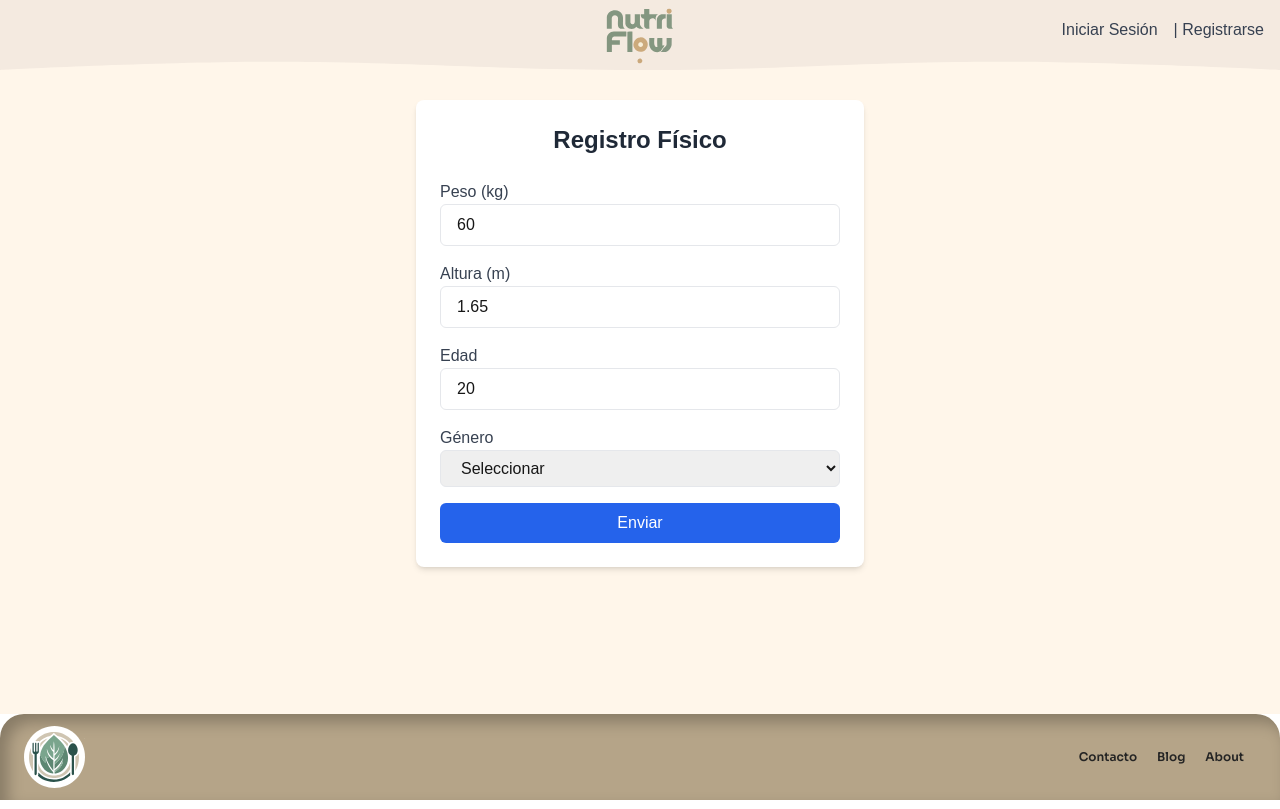
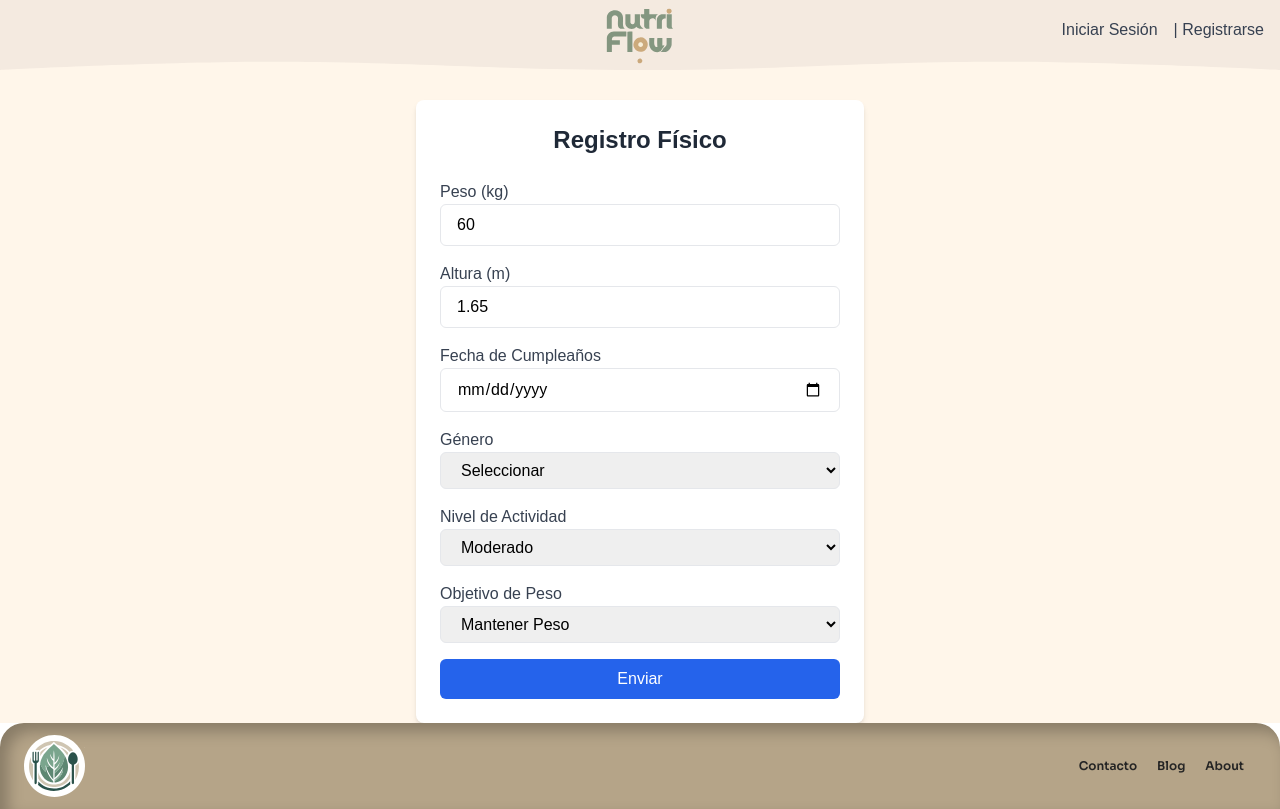
Before and after one commit to nutriflowhenry/nutri-flow-frontend, a Next.js app: page /physical-form in a window 1280 px wide. Built offline with nearby package versions, Linux system fonts and the light colour scheme; no server answers.

Commit message:
2 campos nuevos, modulo validaciones,  actualizacion del type

```diff
--- /dev/null
+++ b/src/helpers/validationSchemas.ts
@@ -0,0 +1,49 @@
+// src/validations/validationSchemas.ts
+import * as Yup from 'yup';
+
+export const physicalFormValidationSchema = Yup.object().shape({
+    weight: Yup.number()
+        .typeError('El peso debe ser un número')
+        .required('El peso es obligatorio')
+        .min(30, 'El peso debe ser mayor o igual a 30kg')
+        .max(300, 'El peso debe ser menor o igual a 300kg'),
+
+    height: Yup.number()
+        .typeError('La altura debe ser un número')
+        .required('La altura es obligatoria')
+        .min(0.50, 'La altura debe ser mayor o igual a 0.50m')
+        .max(2.50, 'La altura debe ser menor o igual a 2.50m'),
+
+    birthdate: Yup.date()
+        .typeError('La fecha de cumpleaños debe ser una fecha válida')
+        .required('La fecha de cumpleaños es obligatoria')
+        .test('is-valid-date', 'Fecha de cumpleaños no válida', (value) => {
+            if (!value) return false;
+            return !isNaN(new Date(value).getTime());
+        })
+        .test('is-old-enough', 'Debes tener al menos 12 años', (value) => {
+            if (!value) return false;
+            const birthDate = new Date(value);
+            const today = new Date();
+            const age = today.getFullYear() - birthDate.getFullYear();
+            return age >= 12;
+        })
+        .test('is-not-too-old', 'No puedes tener más de 100 años', (value) => {
+            if (!value) return false;
+            const birthDate = new Date(value);
+            const today = new Date();
+            const age = today.getFullYear() - birthDate.getFullYear();
+            return age <= 100;
+        }),
+
+    gender: Yup.string()
+        .required('El género es obligatorio'),
+
+    activityLevel: Yup.string()
+        .oneOf(['sedentary', 'moderate', 'active', 'very active'], 'Nivel de actividad no válido')
+        .required('El nivel de actividad es obligatorio'),
+
+    weightGoal: Yup.string()
+        .oneOf(['lose weight', 'maintain', 'gain muscle'], 'Objetivo de peso no válido')
+        .required('El objetivo de peso es obligatorio'),
+});
--- a/src/types/index.ts
+++ b/src/types/index.ts
@@ -37,6 +37,8 @@ export interface IUserProfile {
     gender: string;
     weight: number | string;
     height: number | string;
+    activityLevel?: 'sedentary' | 'moderate' | 'active' | 'very active';
+    weightGoal?: 'lose weight' | 'maintain' | 'gain muscle';
 }
 
 export enum Gender {
--- a/src/views/PhysicalFormView.tsx
+++ b/src/views/PhysicalFormView.tsx
@@ -1,14 +1,22 @@
-'use client'
-import React, { useContext } from 'react'
-import { useFormik } from 'formik'
-import { AuthContext } from '@/context/AuthContext'
-import { IPhysicalForm } from '@/types/physicalForm'
-import { useRouter } from 'next/navigation'
-import { IUserProfile } from '@/types'
-import { fetchUserProfile } from '@/helpers/auth.helper'
-import { createProfile } from '@/helpers/profile.helper'
+'use client';
+import React, { useContext } from 'react';
+import { useFormik } from 'formik';
+import { AuthContext } from '@/context/AuthContext';
+import { useRouter } from 'next/navigation';
+import { IUserProfile } from '@/types';
+import { fetchUserProfile } from '@/helpers/auth.helper';
+import { createProfile } from '@/helpers/profile.helper';
+import { physicalFormValidationSchema } from '@/helpers/validationSchemas'; // Importar el esquema
 
-const APIURL = process.env.NEXT_PUBLIC_API_URL;
+// Interfaz para el formulario
+export interface IPhysicalForm {
+    weight: number | string;
+    height: number | string;
+    birthdate: Date | string;
+    gender: string;
+    activityLevel: 'sedentary' | 'moderate' | 'active' | 'very active';
+    weightGoal: 'lose weight' | 'maintain' | 'gain muscle';
+}
 
 const PhysicalFormView = () => {
     const { userData, setUserData } = useContext(AuthContext);
@@ -16,125 +24,127 @@ const PhysicalFormView = () => {
 
     const formik = useFormik<IPhysicalForm>({
         initialValues: {
-            peso: 60,
-            altura: 1.65,
-            edad: 20,
-            genero: '',
+            weight: 60,
+            height: 1.65,
+            birthdate: '',
+            gender: '',
+            activityLevel: 'moderate',
+            weightGoal: 'maintain',
         },
+        validationSchema: physicalFormValidationSchema, // esquema importado
         onSubmit: async (values) => {
             if (!userData) {
                 console.error("Usuario no autenticado.");
                 return;
             }
 
+            // Convertir weight y height a number si son strings
+            const weight = typeof values.weight === 'string' ? parseFloat(values.weight) : values.weight;
+            const height = typeof values.height === 'string' ? parseFloat(values.height) : values.height;
 
-            const birthdate = new Date(new Date().getFullYear() - values.edad, 0, 1).toISOString().split("T")[0];
+            // Convertir birthdate a string si es un objeto Date
+            const birthdate = values.birthdate instanceof Date ? values.birthdate.toISOString().split('T')[0] : values.birthdate;
 
+            // Traducir los valores del formulario al formato esperado por el backend
             const translatedValues = {
-                weight: values.peso,
-                height: values.altura,
+                weight: weight,
+                height: height,
                 birthdate: birthdate,
-                gender: values.genero === "masculino" ? "male" : values.genero === "femenino" ? "female" : "other"
+                gender: values.gender === "masculino" ? "male" : values.gender === "femenino" ? "female" : "other",
+                activityLevel: values.activityLevel,
+                weightGoal: values.weightGoal,
             };
 
+            try {
+                // Crear el perfil del usuario
                 await createProfile(userData.token, translatedValues);
 
-            // Actualizar el estado de `userData` con el nuevo `userProfile`
+                // Obtener y actualizar el perfil del usuario
                 let profileData: IUserProfile | undefined;
                 try {
                     profileData = await fetchUserProfile(userData.token);
-
                 } catch (error) {
                     console.warn("No se pudo obtener el perfil del usuario:", error);
                 }
 
                 if (userData) {
-
                     setUserData({
                         ...userData,
                         user: {
                             ...userData.user,
-                        userProfile: profileData, // Reemplaza userProfile con los datos de la respuesta
+                            userProfile: profileData,
                         },
                     });
                 }
 
-            return router.push("/home");
-        },
-
-
-        validate: (values) => {
-            const errors: Partial<IPhysicalForm> = {};
-            if (!values.peso) {
-                errors.peso = "El peso es obligatorio";
-            } else if (values.peso < 20 || values.peso > 300) {
-                errors.peso = "El peso debe estar entre 20kg y 300kg";
+                router.push("/home");
+            } catch (error) {
+                console.error("Error al crear el perfil:", error);
             }
-
-            if (!values.altura) {
-                errors.altura = "La altura es obligatoria";
-            } else if (values.altura < 0.50 || values.altura > 2.50) {
-                errors.altura = "La altura debe estar entre 0.50 m y 2.50 m";
-            }
-
-            if (!values.edad) {
-                errors.edad = "La edad es obligatoria";
-            } else if (values.edad < 12 || values.edad > 100) {
-                errors.edad = "La edad debe ser entre los 12 años y 100 años";
-            }
-
-            if (!values.genero) errors.genero = "El género es obligatorio";
-
-            return errors;
         },
     });
 
     return (
-        <div className="max-w-md mx-auto mt-10 p-6 bg-white rounded-lg shadow-md">
+        <div className="max-w-md mx-auto mt-10 p-6 bg-white rounded-lg shadow-md text-black">
             <h2 className="text-2xl font-semibold text-center text-gray-800 mb-6">Registro Físico</h2>
             <form onSubmit={formik.handleSubmit} className="space-y-4">
+                {/* Campo: Peso */}
                 <div>
                     <label className="block text-gray-700 font-medium">Peso (kg)</label>
                     <input
                         type="number"
-                        name="peso"
-                        value={formik.values.peso}
+                        name="weight"
+                        value={formik.values.weight}
                         onChange={formik.handleChange}
+                        onBlur={formik.handleBlur}
                         className="w-full px-4 py-2 border rounded-md focus:outline-none focus:ring-2 focus:ring-blue-500"
                     />
-                    {formik.errors.peso && <p className="text-red-500 text-sm mt-1">{formik.errors.peso}</p>}
+                    {formik.touched.weight && formik.errors.weight && (
+                        <p className="text-red-500 text-sm mt-1">{formik.errors.weight}</p>
+                    )}
                 </div>
 
+                {/* Campo: Altura */}
                 <div>
                     <label className="block text-gray-700 font-medium">Altura (m)</label>
                     <input
                         type="number"
-                        name="altura"
-                        value={formik.values.altura}
+                        name="height"
+                        value={formik.values.height}
+                        step="0.01"
                         onChange={formik.handleChange}
+                        onBlur={formik.handleBlur}
                         className="w-full px-4 py-2 border rounded-md focus:outline-none focus:ring-2 focus:ring-blue-500"
                     />
-                    {formik.errors.altura && <p className="text-red-500 text-sm mt-1">{formik.errors.altura}</p>}
+                    {formik.touched.height && formik.errors.height && (
+                        <p className="text-red-500 text-sm mt-1">{formik.errors.height}</p>
+                    )}
                 </div>
 
+                {/* Campo: Fecha de Cumpleaños */}
                 <div>
-                    <label className="block text-gray-700 font-medium">Edad</label>
+                    <label className="block text-gray-700 font-medium">Fecha de Cumpleaños</label>
                     <input
-                        type="number"
-                        name="edad"
-                        value={formik.values.edad}
+                        type="date"
+                        name="birthdate"
+                        value={formik.values.birthdate instanceof Date ? formik.values.birthdate.toISOString().split('T')[0] : formik.values.birthdate}
                         onChange={formik.handleChange}
+                        onBlur={formik.handleBlur}
                         className="w-full px-4 py-2 border rounded-md focus:outline-none focus:ring-2 focus:ring-blue-500"
                     />
-                    {formik.errors.edad && <p className="text-red-500 text-sm mt-1">{formik.errors.edad}</p>}
+                    {formik.touched.birthdate && formik.errors.birthdate && (
+                        <p className="text-red-500 text-sm mt-1">{formik.errors.birthdate}</p>
+                    )}
                 </div>
 
+                {/* Campo: Género */}
                 <div>
                     <label className="block text-gray-700 font-medium">Género</label>
                     <select
-                        name="genero"
-                        value={formik.values.genero}
+                        name="gender"
+                        value={formik.values.gender}
                         onChange={formik.handleChange}
+                        onBlur={formik.handleBlur}
                         className="w-full px-4 py-2 border rounded-md focus:outline-none focus:ring-2 focus:ring-blue-500"
                     >
                         <option value="">Seleccionar</option>
@@ -142,7 +152,48 @@ const PhysicalFormView = () => {
                         <option value="femenino">Femenino</option>
                         <option value="otro">Otro</option>
                     </select>
-                    {formik.errors.genero && <p className="text-red-500 text-sm mt-1">{formik.errors.genero}</p>}
+                    {formik.touched.gender && formik.errors.gender && (
+                        <p className="text-red-500 text-sm mt-1">{formik.errors.gender}</p>
+                    )}
+                </div>
+
+                {/* Campo: Nivel de Actividad */}
+                <div>
+                    <label className="block text-gray-700 font-medium">Nivel de Actividad</label>
+                    <select
+                        name="activityLevel"
+                        value={formik.values.activityLevel}
+                        onChange={formik.handleChange}
+                        onBlur={formik.handleBlur}
+                        className="w-full px-4 py-2 border rounded-md focus:outline-none focus:ring-2 focus:ring-blue-500"
+                    >
+                        <option value="sedentary">Sedentario</option>
+                        <option value="moderate">Moderado</option>
+                        <option value="active">Activo</option>
+                        <option value="very active">Muy Activo</option>
+                    </select>
+                    {formik.touched.activityLevel && formik.errors.activityLevel && (
+                        <p className="text-red-500 text-sm mt-1">{formik.errors.activityLevel}</p>
+                    )}
+                </div>
+
+                {/* Campo: Objetivo de Peso */}
+                <div>
+                    <label className="block text-gray-700 font-medium">Objetivo de Peso</label>
+                    <select
+                        name="weightGoal"
+                        value={formik.values.weightGoal}
+                        onChange={formik.handleChange}
+                        onBlur={formik.handleBlur}
+                        className="w-full px-4 py-2 border rounded-md focus:outline-none focus:ring-2 focus:ring-blue-500"
+                    >
+                        <option value="lose weight">Perder Peso</option>
+                        <option value="maintain">Mantener Peso</option>
+                        <option value="gain muscle">Ganar Músculo</option>
+                    </select>
+                    {formik.touched.weightGoal && formik.errors.weightGoal && (
+                        <p className="text-red-500 text-sm mt-1">{formik.errors.weightGoal}</p>
+                    )}
                 </div>
 
                 <div>
@@ -156,7 +207,6 @@ const PhysicalFormView = () => {
             </form>
         </div>
     );
-
 };
 
 export default PhysicalFormView;
```
Also changed, not shown: src/types/physicalForm.ts (+10 -8 lines). Lines whose indentation alone changed are shown as unchanged.
